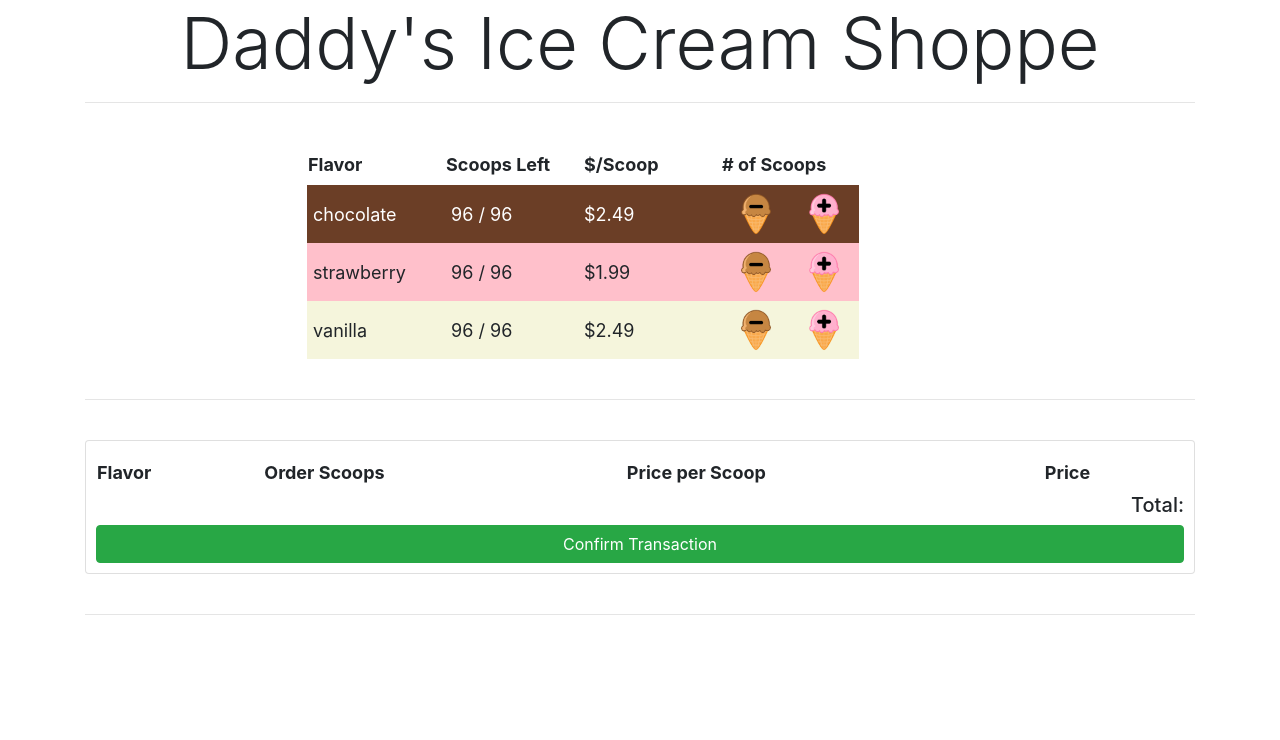
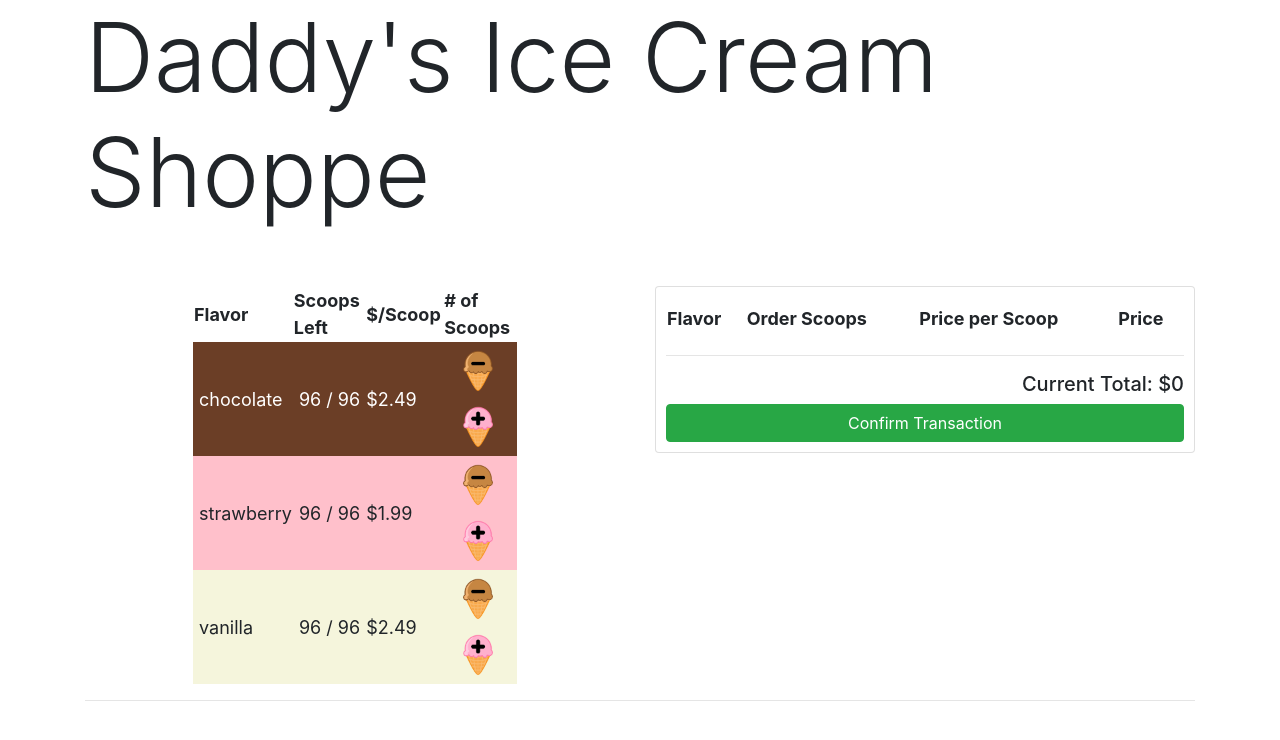
Before and after one commit to passwordiscomputer/icecreamshoppe, an Angular app: page / in a window 1280 px wide. Shown: the top 740 px of the page. Built offline with nearby package versions, Linux system fonts and the light colour scheme.

Commit message:
add getTotal function to display total cost of order

```diff
--- a/src/app/app.component.html
+++ b/src/app/app.component.html
@@ -1,15 +1,24 @@
-<h1 class="display-3">Daddy's Ice Cream Shoppe</h1>
+<h1 class="display-1">Daddy's Ice Cream Shoppe</h1>
+<br><br>
+<div class="row">
+  <div class="col-md-6">
+    <app-bucket-list [childBucketList] = "masterBucketList"></app-bucket-list>
+  </div>
+<!-- displays remaining ice cream -->
 
-<hr><br>
+<hr>
+
+  <div class="col-md-6">
+<!-- displays ice cream order form -->
+  <app-order-total (clickSender)="sellScoops()" [childBucketList] = "masterBucketList"></app-order-total>
+  </div>
+</div>
+<hr>
 
 <div class="row">
-  <div class="col-md-12">
-    <app-bucket-list [childBucketList]="masterBucketList"></app-bucket-list>
-  </div>
+
+<!-- displays order total -->
+<div class="col-md-12">
 </div>
 
-<br><hr><br>
-
-<app-order-total [childBucketList]="masterBucketList"></app-order-total>
-
-<br><hr>
+</div>
--- a/src/app/app.component.ts
+++ b/src/app/app.component.ts
@@ -14,4 +14,11 @@ export class AppComponent {
     new Bucket('vanilla', 2.49, 'beige')
   ];
 
+  sellScoops() {
+    for (let bucket of this.masterBucketList) {
+      bucket.currentScoops = 0;; // 1, "string", false
+    }
+
+  }
+
 }
--- a/src/app/order-total/order-total.component.html
+++ b/src/app/order-total/order-total.component.html
@@ -13,7 +13,8 @@
         <td>${{currentBucket.totalPrice()}}</td>
       </tr>
     </table>
-    <h5 id="total">Total:</h5>
+    <hr>
+    <h5 id="total">Current Total: ${{getTotal()}}</h5>
     <!-- {{sumTotal(currentBucket)}} -->
 
 
--- a/src/app/order-total/order-total.component.ts
+++ b/src/app/order-total/order-total.component.ts
@@ -1,4 +1,4 @@
-import { Component, Input, Output,  OnInit } from '@angular/core';
+import { Component, Input, Output, EventEmitter,  OnInit } from '@angular/core';
 import { Bucket } from '../models/bucket.model';
 import { NgStyle } from '@angular/common';
 
@@ -9,9 +9,22 @@ import { NgStyle } from '@angular/common';
 })
 export class OrderTotalComponent implements OnInit {
   @Input() childBucketList: Bucket[];
+  @Output() clickSender = new EventEmitter();
   constructor() { }
   color = '#555555';
   ngOnInit() {
   }
 
+  clickedSell(){
+    this.clickSender.emit();
+  }
+
+  getTotal(){
+    let total = 0;
+    for(let bucket of this.childBucketList){
+      total += bucket.currentScoops * bucket.scoopPrice;
+    }
+    return(Math.round(total*100)/100);
+  }
+
 }
```
Also changed, not shown: 1 other file (tests, documents, lock files or other folders).
